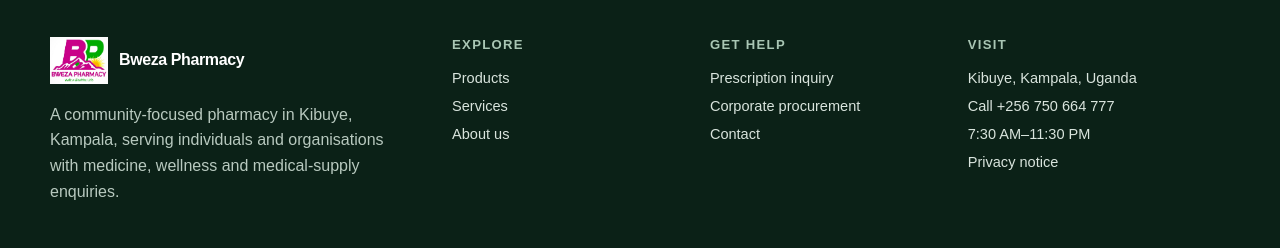
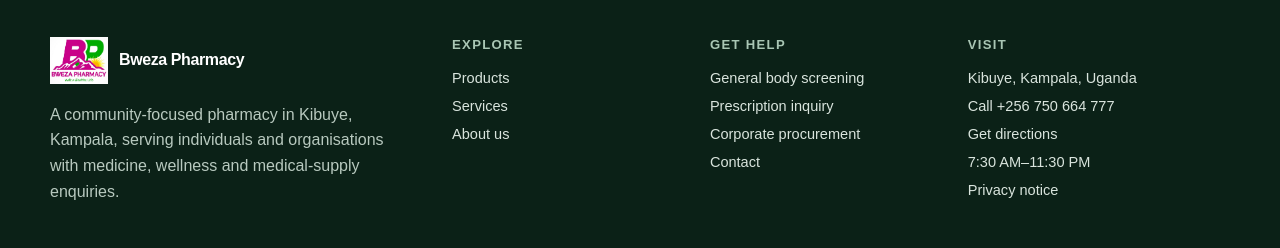
Before and after one commit to Bafakyiivan/Bweza-Pharmacy, a Next.js app: page / in a window 1280 px wide. Shown: the part 3919-4167 px from the top of the page. Built offline with nearby package versions, Linux system fonts and the light colour scheme; no server answers.

Commit message:
Growth foundation: update components/footer.tsx

```diff
--- a/components/footer.tsx
+++ b/components/footer.tsx
@@ -15,14 +15,14 @@ export function Footer() {
               <p>{site.description}</p>
             </div>
             <div><div className="footer-title">Explore</div><div className="footer-links"><Link href="/products">Products</Link><Link href="/services">Services</Link><Link href="/about">About us</Link></div></div>
-            <div><div className="footer-title">Get help</div><div className="footer-links"><Link href="/prescription">Prescription inquiry</Link><Link href="/corporate">Corporate procurement</Link><Link href="/contact">Contact</Link></div></div>
-            <div><div className="footer-title">Visit</div><div className="footer-links"><span>{site.location}</span><a href={phoneHref()}>Call {site.phone}</a><span>{site.hours || "Business hours: awaiting confirmation"}</span><Link href="/privacy">Privacy notice</Link></div></div>
+            <div><div className="footer-title">Get help</div><div className="footer-links"><Link href="/screening">General body screening</Link><Link href="/prescription">Prescription inquiry</Link><Link href="/corporate">Corporate procurement</Link><Link href="/contact">Contact</Link></div></div>
+            <div><div className="footer-title">Visit</div><div className="footer-links"><span>{site.location}</span><a href={phoneHref()} data-conversion="phone_click" data-intent="general" data-location="footer">Call {site.phone}</a><a href={site.directionsUrl} target="_blank" rel="noreferrer" data-conversion="directions_click" data-intent="visit" data-location="footer">Get directions</a><span>{site.hours || "Business hours: awaiting confirmation"}</span><Link href="/privacy">Privacy notice</Link></div></div>
           </div>
           <div className="footer-bottom"><span>© {new Date().getFullYear()} {site.legalName}. All rights reserved.</span><span>Health information on this site is general and does not replace professional advice.</span></div>
         </div>
       </footer>
-      <a className="call-float" href={phoneHref()} aria-label="Call Bweza Pharmacy"><Phone /></a>
-      <a className="whatsapp-float" href={wa} aria-label="Contact Bweza Pharmacy on WhatsApp" target={isExternalWhatsApp ? "_blank" : undefined} rel={isExternalWhatsApp ? "noreferrer" : undefined}>W</a>
+      <a className="call-float" href={phoneHref()} aria-label="Call Bweza Pharmacy" data-conversion="phone_click" data-intent="general" data-location="floating_button"><Phone /></a>
+      <a className="whatsapp-float" href={wa} aria-label="Contact Bweza Pharmacy on WhatsApp" target={isExternalWhatsApp ? "_blank" : undefined} rel={isExternalWhatsApp ? "noreferrer" : undefined} data-conversion="whatsapp_click" data-intent="general" data-location="floating_button">W</a>
     </>
   );
 }
```
